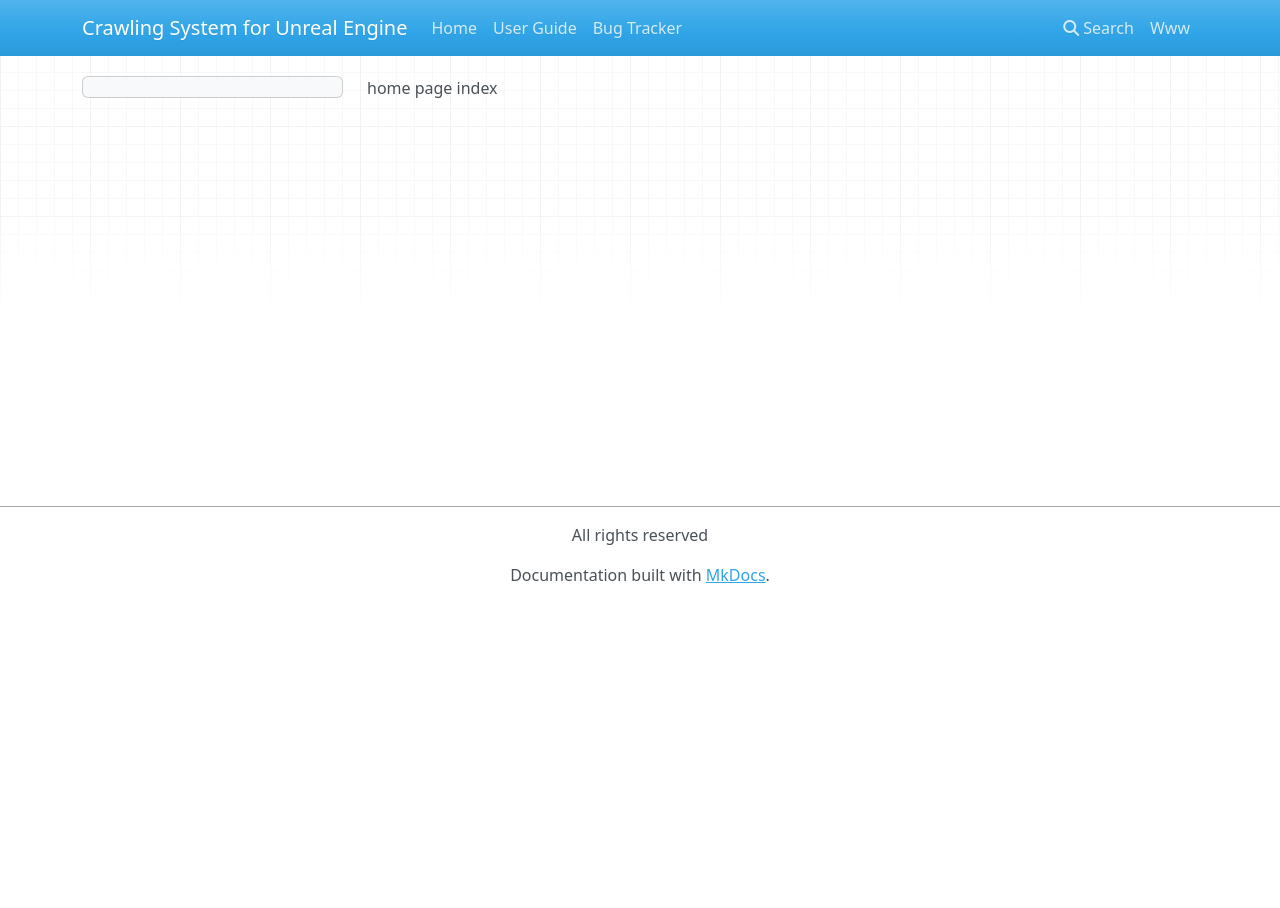
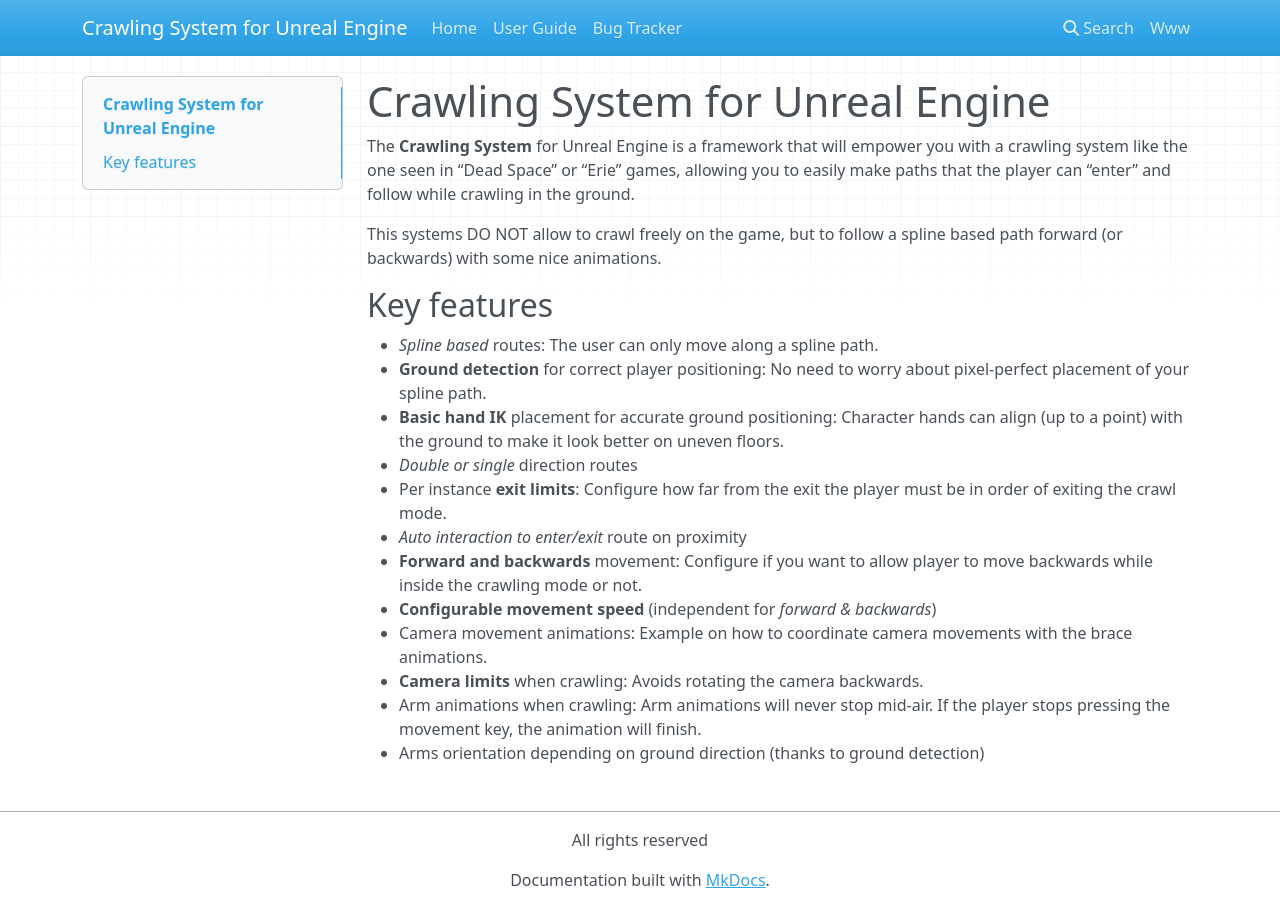
Before and after one commit to nesjett/unreal-engine-crawling-system, an MkDocs documentation site: the page built from docs/index.md, in a window 1280 px wide. Built offline with MkDocs 1.6.1, drawn with Linux system fonts in a browser that asks for light colours; nearby versions of some CDN libraries.

Commit message:
add features to index

```diff
--- a/docs/index.md
+++ b/docs/index.md
@@ -1 +1,19 @@
-home page index
+# Crawling System for Unreal Engine
+
+The **Crawling System** for Unreal Engine is a framework that will empower you with a crawling system like the one seen in “Dead Space” or “Erie” games, allowing you to easily make paths that the player can “enter” and follow while crawling in the ground.
+
+This systems DO NOT allow to crawl freely on the game, but to follow a spline based path forward (or backwards) with some nice animations.
+
+## Key features
+- *Spline based* routes: The user can only move along a spline path.
+- **Ground detection** for correct player positioning: No need to worry about pixel-perfect placement of your spline path.
+- **Basic hand IK** placement for accurate ground positioning: Character hands can align (up to a point) with the ground to make it look better on uneven floors.
+- *Double or single* direction routes
+- Per instance **exit limits**: Configure how far from the exit the player must be in order of exiting the crawl mode.
+- *Auto interaction to enter/exit* route on proximity
+- **Forward and backwards** movement: Configure if you want to allow player to move backwards while inside the crawling mode or not.
+- **Configurable movement speed** (independent for *forward & backwards*)
+- Camera movement animations: Example on how to coordinate camera movements with the brace animations.
+- **Camera limits** when crawling: Avoids rotating the camera backwards.
+- Arm animations when crawling: Arm animations will never stop mid-air. If the player stops pressing the movement key, the animation will finish.
+- Arms orientation depending on ground direction (thanks to ground detection)
```
